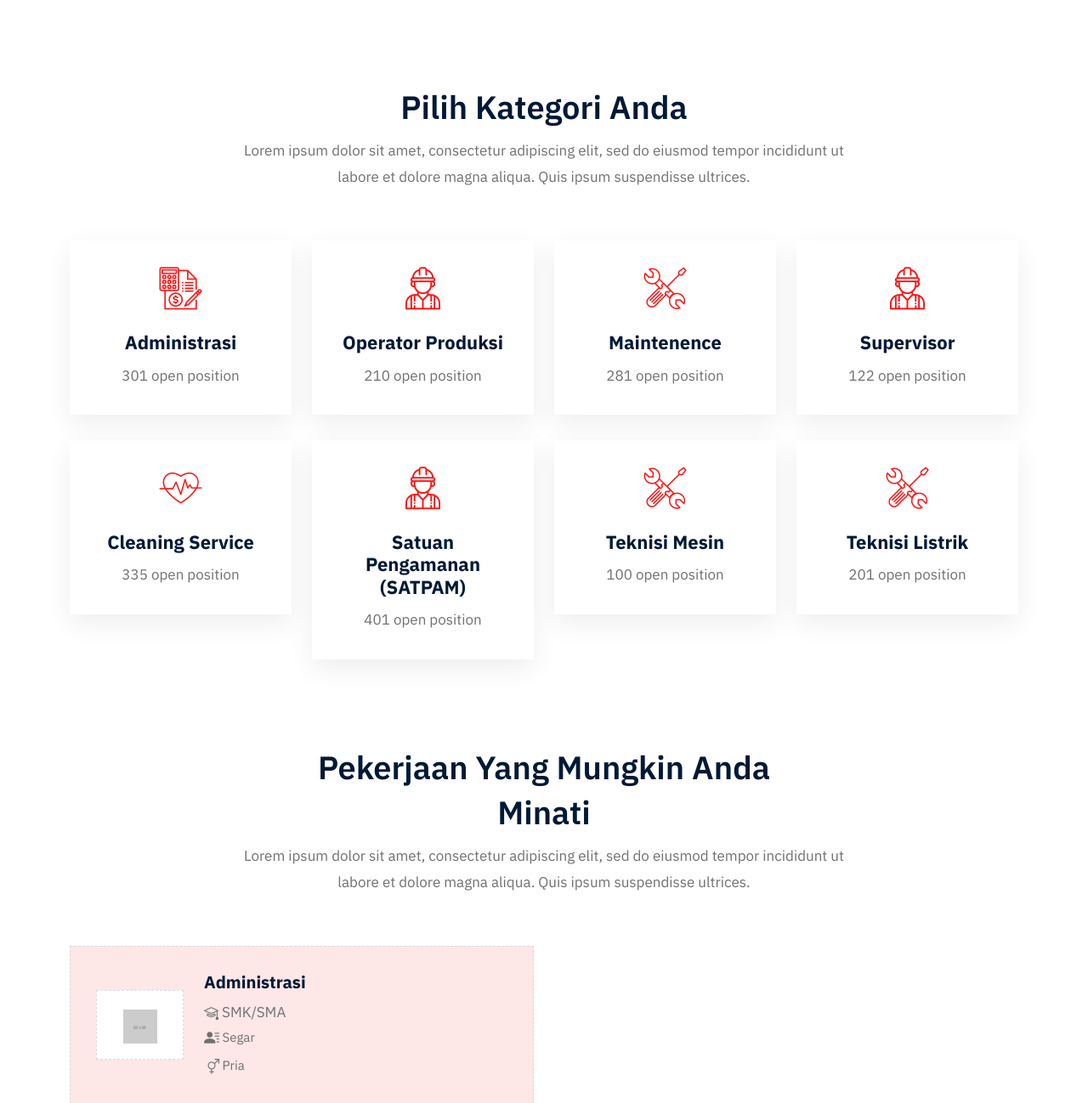
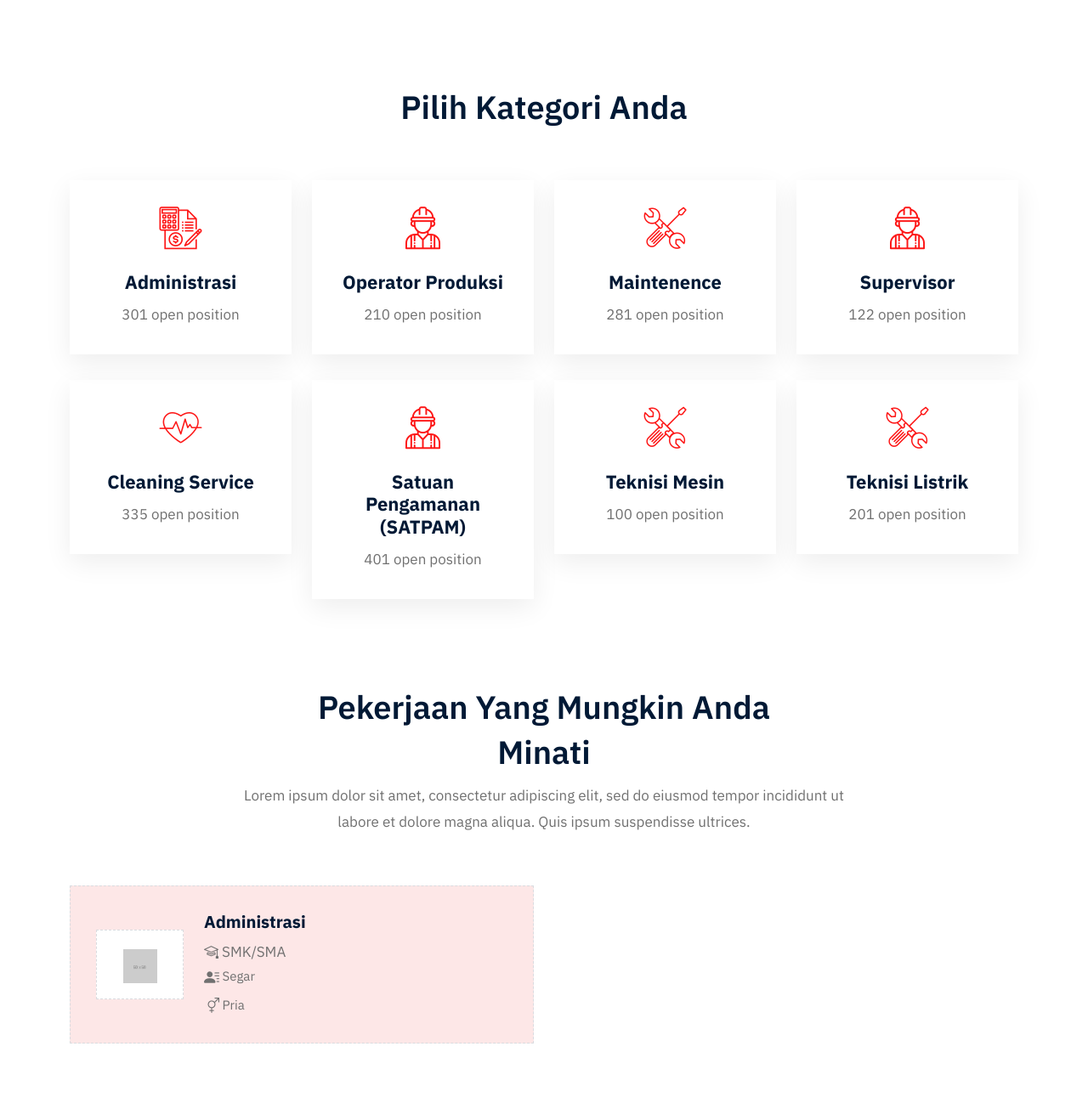
Before and after one commit to itmja/mja_low, a PHP site: page /lowongan/ in a window 1280 px wide. Shown: the part 1174-2472 px from the top of the page at 85% size. Run offline with PHP 8.4, Linux system fonts and the light colour scheme; data comes from the database, SQL or seed files in the repository.

Commit message:
Update index.php

```diff
--- a/index.php
+++ b/index.php
@@ -55,7 +55,7 @@
 			<div class="container">
 				<div class="section-title text-center">
 					<h2>Pilih Kategori Anda</h2>
-					<p>Lorem ipsum dolor sit amet, consectetur adipiscing elit, sed do eiusmod tempor incididunt ut labore et dolore magna aliqua. Quis ipsum suspendisse ultrices.</p>
+					<!-- <p>Lorem ipsum dolor sit amet, consectetur adipiscing elit, sed do eiusmod tempor incididunt ut labore et dolore magna aliqua. Quis ipsum suspendisse ultrices.</p> -->
 				</div>
 
 				<div class="row">
@@ -213,7 +213,7 @@
 							<span>1</span>
 							<i class='flaticon-website'></i>
 							<h3>Daftar & Isi Biodata</h3>
-							<p>Lorem ipsum dolor sit amet, consectetur adipiscing elit, sed do eiusmod tempor </p>
+							<!-- <p>Lorem ipsum dolor sit amet, consectetur adipiscing elit, sed do eiusmod tempor </p> -->
 						</div>
 					</div>
 
@@ -222,7 +222,7 @@
 							<span>2</span>
 							<i class='flaticon-recruitment'></i>
 							<h3>Cari Perkerjaan</h3>
-							<p>Lorem ipsum dolor sit amet, consectetur adipiscing elit, sed do eiusmod tempor </p>
+							<!-- <p>Lorem ipsum dolor sit amet, consectetur adipiscing elit, sed do eiusmod tempor </p> -->
 						</div>
 					</div>
 
@@ -231,7 +231,7 @@
 							<span>3</span>
 							<i class='flaticon-login'></i>
 							<h3>Lamar</h3>
-							<p>Lorem ipsum dolor sit amet, consectetur adipiscing elit, sed do eiusmod tempor </p>
+							<!-- <p>Lorem ipsum dolor sit amet, consectetur adipiscing elit, sed do eiusmod tempor </p> -->
 						</div>
 					</div>
 				</div>
```
